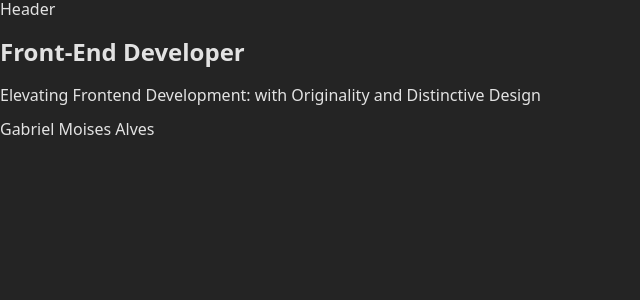
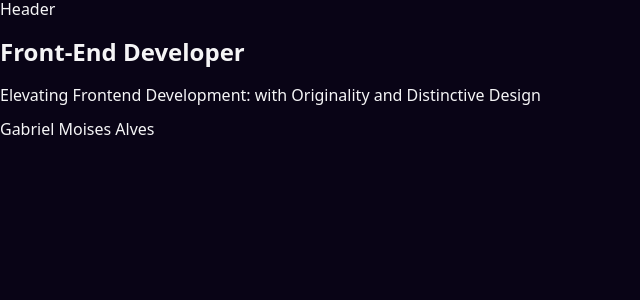
Before and after one commit to gabrielmoisesa/gabrielmoisesa.com, a React (Vite) app: page / in a window 1280 px wide. Shown: the top 300 px of the page, without its empty margins (0-640 px from the left). Built offline with nearby package versions, Linux system fonts and the light colour scheme.

Commit message:
style: add css primary colors variables

```diff
--- a/src/index.css
+++ b/src/index.css
@@ -1,6 +1,10 @@
 @import 'node_modules/modern-normalize/modern-normalize.css';
 
 :root {
-  color: rgba(255, 255, 255, 0.87);
-  background-color: #242424;
+  --background-color: #090416;
+  --purple: #6D37FF;
+  --white: #F5F5F6;
+
+  background-color: var(--background-color);
+  color: var(--white);
 }
```
